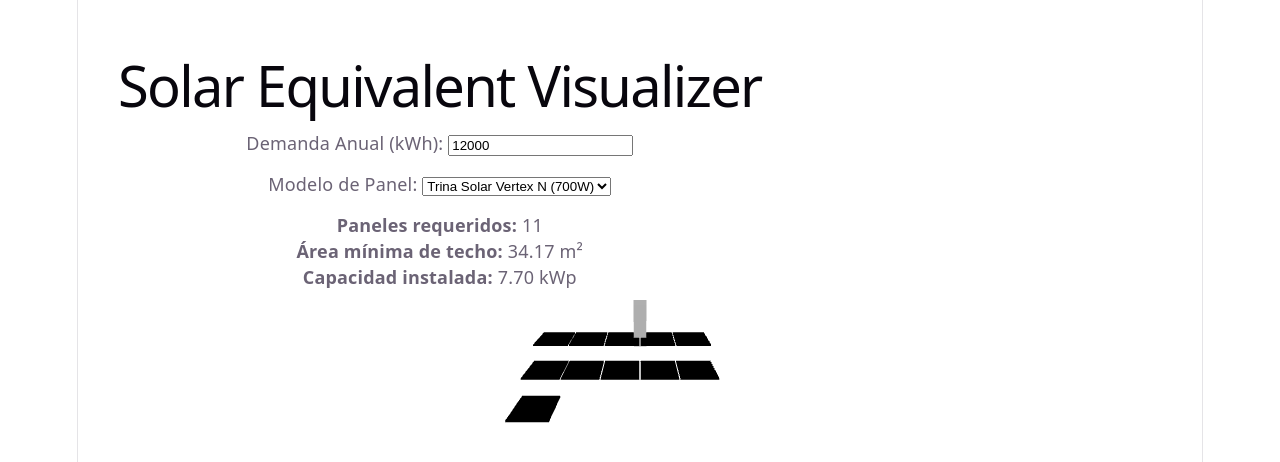
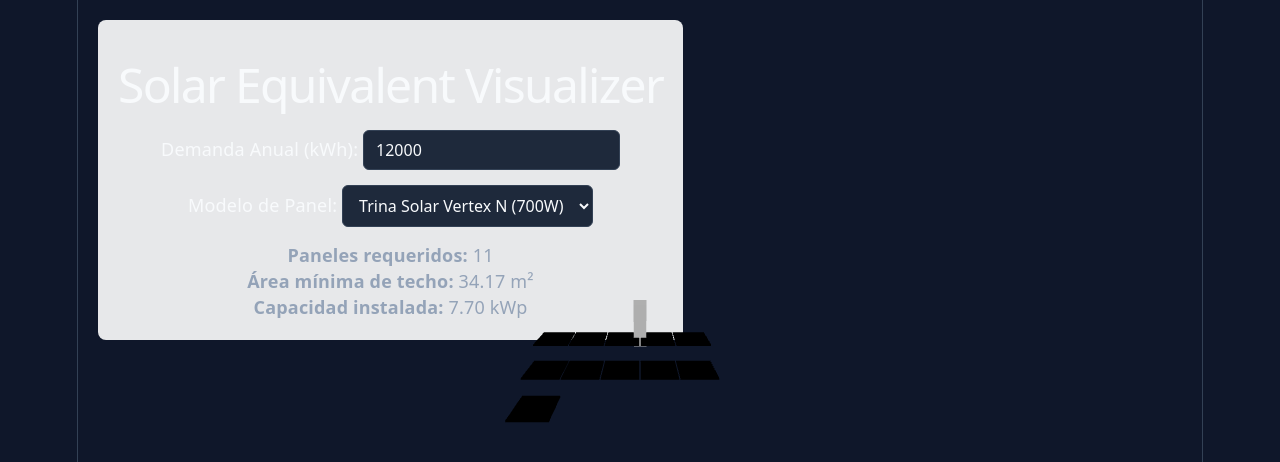
Before and after one commit to rapco/solar-equivalent-visualizer, a React app in the folder app/: page / in a window 1280 px wide. Shown: the top 462 px of the page. Built offline with nearby package versions, Linux system fonts and the light colour scheme; the HTML template or start-up script is replaced by a standard one.

Commit message:
Mejoramiento de la visual

```diff
--- a/app/src/index.css
+++ b/app/src/index.css
@@ -1,25 +1,22 @@
 :root {
-  --text: #6b6375;
-  --text-h: #08060d;
-  --bg: #fff;
-  --border: #e5e4e7;
-  --code-bg: #f4f3ec;
-  --accent: #aa3bff;
-  --accent-bg: rgba(170, 59, 255, 0.1);
-  --accent-border: rgba(170, 59, 255, 0.5);
-  --social-bg: rgba(244, 243, 236, 0.5);
-  --shadow:
-    rgba(0, 0, 0, 0.1) 0 10px 15px -3px, rgba(0, 0, 0, 0.05) 0 4px 6px -2px;
+  --bg-main: #0F172A;
+  --bg-card: #1E293B;
+  --text-main: #F8FAFC;
+  --text-muted: #94A3B8;
+  --accent: #38BDF8;
+  --accent-bg: rgba(56, 189, 248, 0.1);
+  --accent-border: rgba(56, 189, 248, 0.4);
+  --border: #334155;
+  --code-bg: #1E293B;
 
-  --sans: system-ui, 'Segoe UI', Roboto, sans-serif;
-  --heading: system-ui, 'Segoe UI', Roboto, sans-serif;
+  --sans: system-ui, -apple-system, Roboto, sans-serif;
+  --heading: system-ui, -apple-system, Roboto, sans-serif;
   --mono: ui-monospace, Consolas, monospace;
 
   font: 18px/145% var(--sans);
   letter-spacing: 0.18px;
-  color-scheme: light dark;
-  color: var(--text);
-  background: var(--bg);
+  color: var(--text-main);
+  background: var(--bg-main);
   font-synthesis: none;
   text-rendering: optimizeLegibility;
   -webkit-font-smoothing: antialiased;
@@ -30,28 +27,10 @@
   }
 }
 
-@media (prefers-color-scheme: dark) {
-  :root {
-    --text: #9ca3af;
-    --text-h: #f3f4f6;
-    --bg: #16171d;
-    --border: #2e303a;
-    --code-bg: #1f2028;
-    --accent: #c084fc;
-    --accent-bg: rgba(192, 132, 252, 0.15);
-    --accent-border: rgba(192, 132, 252, 0.5);
-    --social-bg: rgba(47, 48, 58, 0.5);
-    --shadow:
-      rgba(0, 0, 0, 0.4) 0 10px 15px -3px, rgba(0, 0, 0, 0.25) 0 4px 6px -2px;
-  }
-
-  #social .button-icon {
-    filter: invert(1) brightness(2);
-  }
-}
-
 body {
   margin: 0;
+  background-color: var(--bg-main);
+  color: var(--text-main);
 }
 
 #root {
@@ -64,24 +43,26 @@ body {
   display: flex;
   flex-direction: column;
   box-sizing: border-box;
+  background-color: var(--bg-main);
 }
 
 h1,
 h2 {
   font-family: var(--heading);
   font-weight: 500;
-  color: var(--text-h);
+  color: var(--text-main);
 }
 
 h1 {
-  font-size: 56px;
+  font-size: 48px;
   letter-spacing: -1.68px;
   margin: 32px 0;
   @media (max-width: 1024px) {
-    font-size: 36px;
+    font-size: 32px;
     margin: 20px 0;
   }
 }
+
 h2 {
   font-size: 24px;
   line-height: 118%;
@@ -91,8 +72,26 @@ h2 {
     font-size: 20px;
   }
 }
+
 p {
   margin: 0;
+  color: var(--text-muted);
+}
+
+input, select {
+  font-family: var(--sans);
+  font-size: 16px;
+  padding: 8px 12px;
+  background: var(--bg-card);
+  color: var(--text-main);
+  border: 1px solid var(--border);
+  border-radius: 6px;
+  outline: none;
+  transition: border-color 0.2s;
+
+  &:focus {
+    border-color: var(--accent);
+  }
 }
 
 code,
@@ -100,7 +99,7 @@ code,
   font-family: var(--mono);
   display: inline-flex;
   border-radius: 4px;
-  color: var(--text-h);
+  color: var(--text-main);
 }
 
 code {
```
